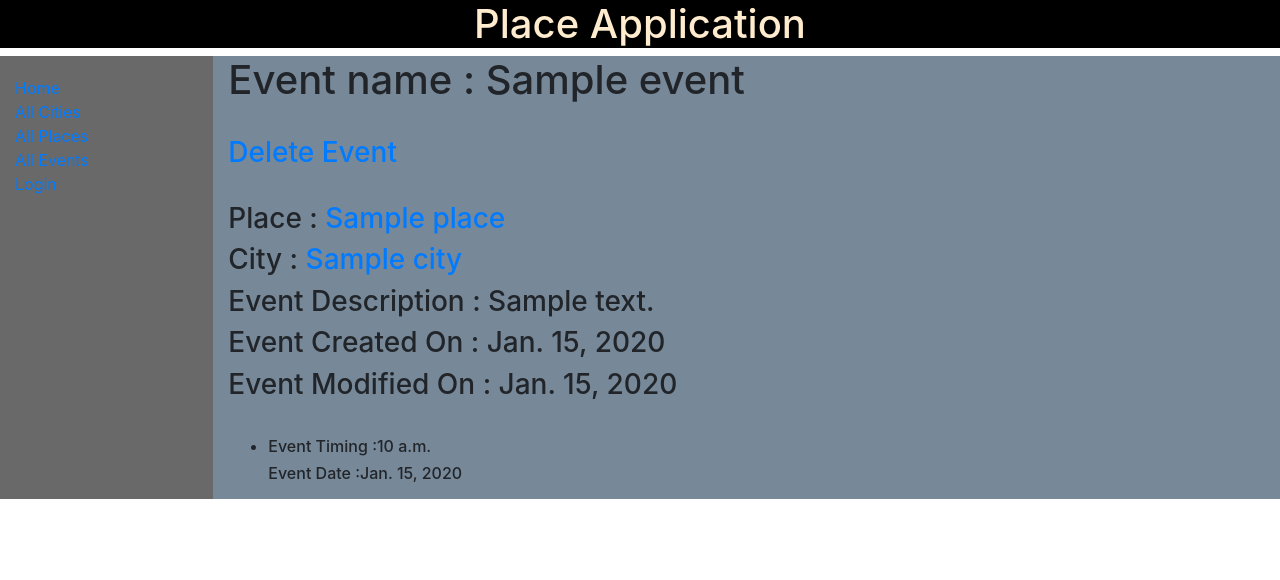
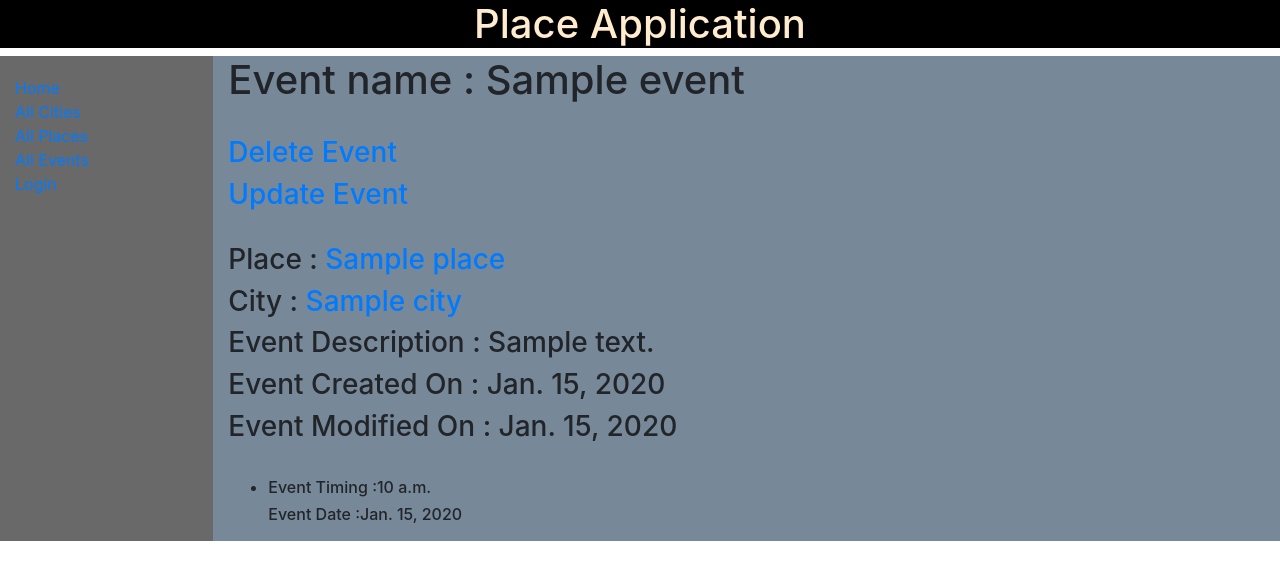
Before and after one commit to Mithilesh-M/EventApp-Django, a Django app: page /eventapp/event/1 in a window 1280 px wide. Shown: the top 580 px of the page. Run offline with Django 3.2, Linux system fonts and the light colour scheme; tables that the repository leaves empty hold one stand-in row (values such as "Sample post"); parts of the project's set-up code (start-up, migrations or seed data) failed here and were passed over.

Commit message:
Add update event function in the event app
Added update event operation in the application

```diff
--- a/eventapp/models.py
+++ b/eventapp/models.py
@@ -17,6 +17,7 @@ class Event(models.Model):
         """String for representing the Model object."""
         return self.title
 
+
 class Timing(models.Model):
     """Model representing a Timing."""
     event = models.ForeignKey('Event', on_delete=models.CASCADE, null=True, blank=True)
--- a/eventapp/templates/eventapp/event_detail.html
+++ b/eventapp/templates/eventapp/event_detail.html
@@ -4,6 +4,7 @@
   <h1>Event name : {{ event.title }}</h1>
   <br>
   <h3><a href="{% url 'event-delete' event.id %}">Delete Event</a></h3>
+  <h3><a href="{% url 'event-update' event.id %}">Update Event</a></h3>
   <br>
     <h3>Place : <a href="{% url 'place-detail' event.place.id %}">{{ event.place.title }}</a></h3>
     <h3>City : <a href="{% url 'city-detail' event.place.city.id %}">{{ event.place.city }}</a></h3>
--- a/eventapp/urls.py
+++ b/eventapp/urls.py
@@ -6,4 +6,5 @@ urlpatterns = [
     path('event/<int:pk>', views.EventDetailView.as_view(), name='event-detail'),
     path('event/create/', views.CreateEvent, name='create-event'),
     path('event/<int:pk>/delete', views.EventDelete, name='event-delete'),
+    path('event/<int:pk>/update', views.EventUpdate, name='event-update'),
 ]
--- a/eventapp/views.py
+++ b/eventapp/views.py
@@ -1,7 +1,7 @@
 from django.shortcuts import render
 from django.views import generic
 from .models import Event, Timing
-from .forms import CreateEventForm
+from .forms import CreateEventForm, UpdateEventForm
 from django.urls import reverse
 from django.http import HttpResponseRedirect
 import datetime
@@ -56,3 +56,36 @@
     }
 
     return render(request, 'eventapp/delete_event.html', context)
+
+def EventUpdate(request, pk):
+    """View function for updating event."""
+    event = get_object_or_404(Event, pk=pk)
+
+    if request.method == 'POST':
+
+        form = UpdateEventForm(request.POST)
+
+        if form.is_valid():
+            event.title = form.cleaned_data['title']
+            event.place = form.cleaned_data['place']
+            event.description = form.cleaned_data['description']
+            event.user = form.cleaned_data['user']
+            event.tags = form.cleaned_data['tags']
+            event.modified = datetime.date.today()
+            event.save()
+            return HttpResponseRedirect(reverse('events'))
+
+    else:
+        event_original_title = event.title
+        event_original_place = event.place
+        event_original_description = event.description
+        event_original_user = event.user
+        event_original_tags = event.tags.all()
+        form = UpdateEventForm(initial={'title': event_original_title,'place': event_original_place, 'description':event_original_description, 'user':event_original_user, 'tags':event_original_tags})
+
+    context = {
+        'form': form,
+        'event': event,
+    }
+
+    return render(request, 'eventapp/update_event.html', context)
```
Also changed, not shown: eventapp/forms.py (+11 -0 lines), eventapp/templates/eventapp/update_event.html (added, +12 -0 lines).
